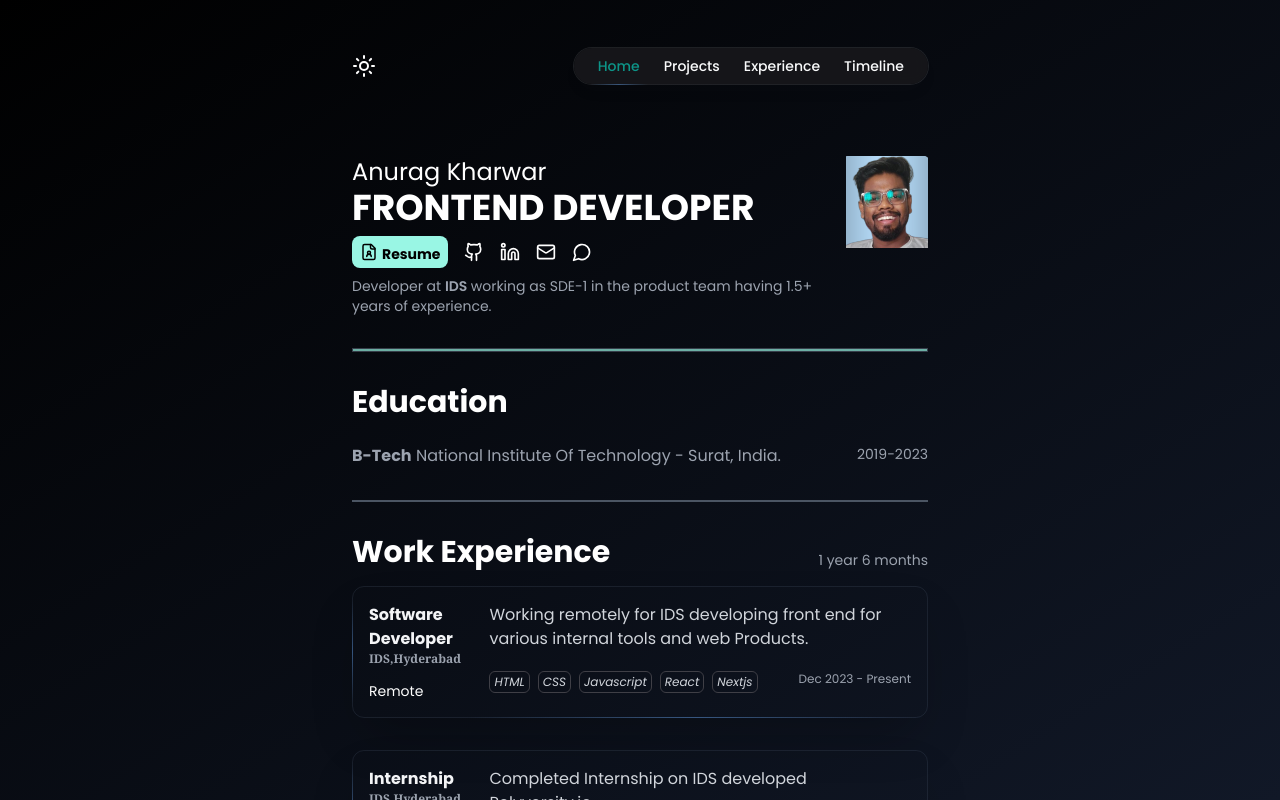
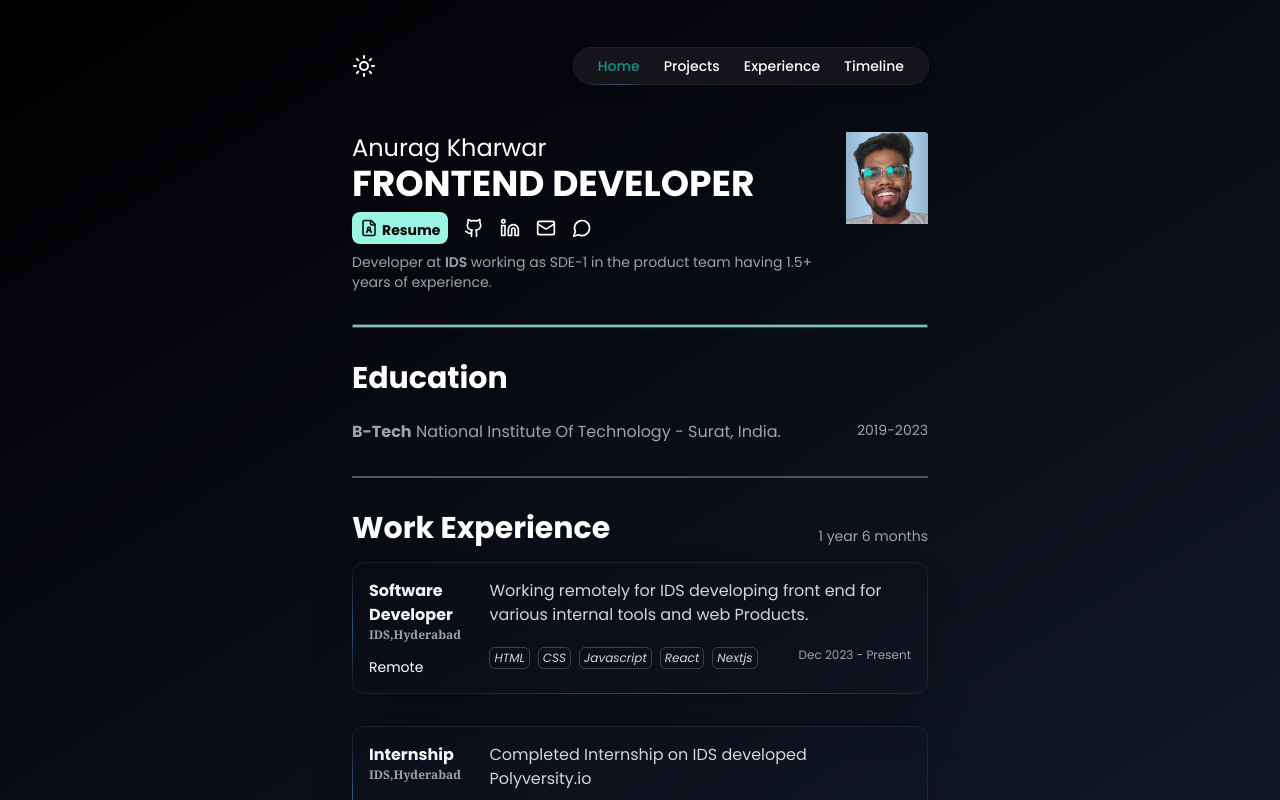
Before and after one commit to AnuragKharwar/anuragkharwar_next, a Next.js app: page / in a window 1280 px wide. Shown: the top 800 px of the page. Built offline with nearby package versions, Linux system fonts and the light colour scheme.

Commit message:
removed padding from header

```diff
--- a/components/ui/navbar.tsx
+++ b/components/ui/navbar.tsx
@@ -61,7 +61,7 @@ const Navbar = () => {
 
   return (
     <div className="sticky top-0 z-50 flex justify-between items-center w-full h-fit pl-6 md:pl-0 ">
-      <nav className="flex justify-between items-center w-full p-2 lg:p-8  mb-4 mt-4 md:mb-10 mx-auto bg-transparent">
+      <nav className="flex justify-between items-center w-full p-2 lg:px-8 lg:pt-8 mb-4 mt-4 md:mb-10 mx-auto bg-transparent">
         <Themebutton />
         <div className="hidden sm:block rounded-full  px-3 text-sm font-medium text-zinc-800 shadow-lg shadow-zinc-800/5 ring-1 ring-zinc-900/5 backdrop-blur dark:bg-zinc-900/90 dark:text-zinc-200 dark:ring-white/10">
           <Desktop
```
